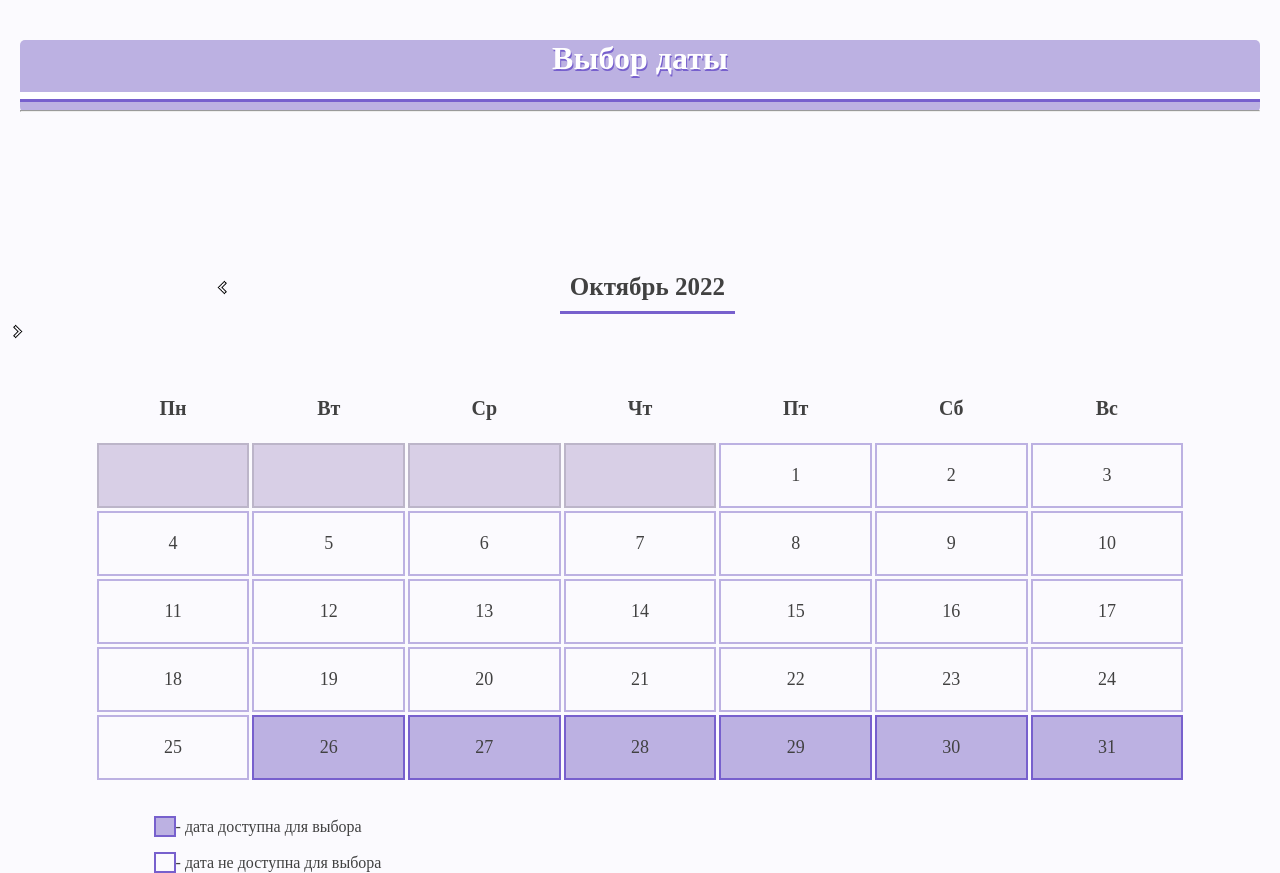
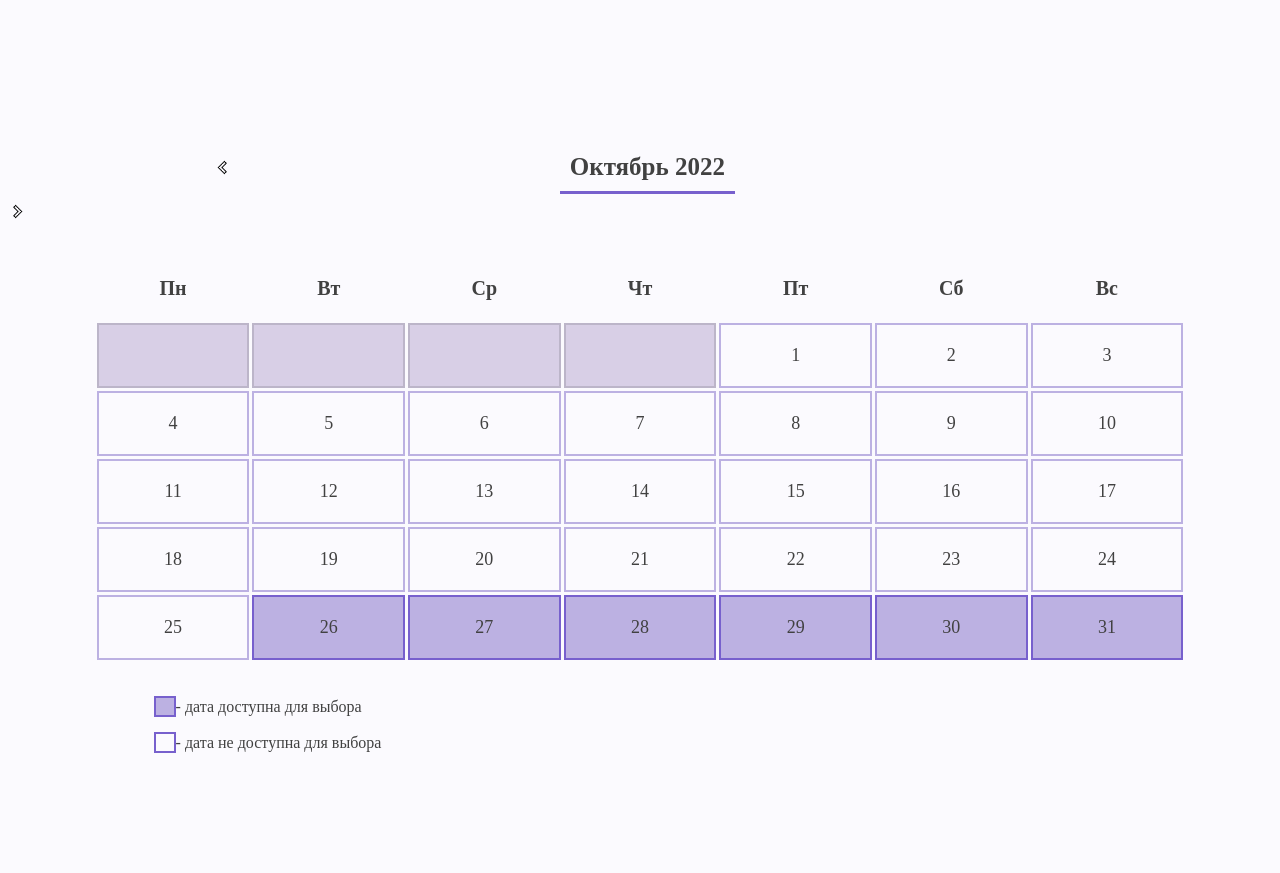
Before and after one commit to Murtagy/booklink, a Vue app in the folder vfront/: page /calendar in a window 1280 px wide. After the commit the page ends 800 px from the top, so only its background shows below. Built offline with nearby package versions, Linux system fonts and the light colour scheme.

Commit message:
rm headers

```diff
--- a/vfront/src/pages/CalendarPicker.vue
+++ b/vfront/src/pages/CalendarPicker.vue
@@ -3,7 +3,6 @@ part // todo - copy to components
 
 <template>
   <div class="main">
-    <wide-header title="Выбор даты"></wide-header>
     <button class="left" @click="moveToPrevMonth">
       <img class="left" src="../assets/arrow2.png" />
     </button>
--- a/vfront/src/pages/TimePicker.vue
+++ b/vfront/src/pages/TimePicker.vue
@@ -1,6 +1,5 @@
 <template>
   <div>
-    <wide-header title="Выбор времени"></wide-header>
     <button class="left" @click="moveToPrevMonth">
       <img class="left" src="../assets/arrow2.png" />
     </button>
```
